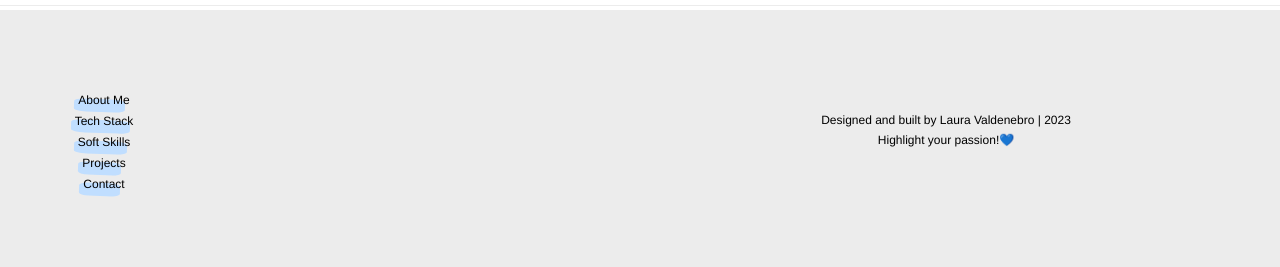
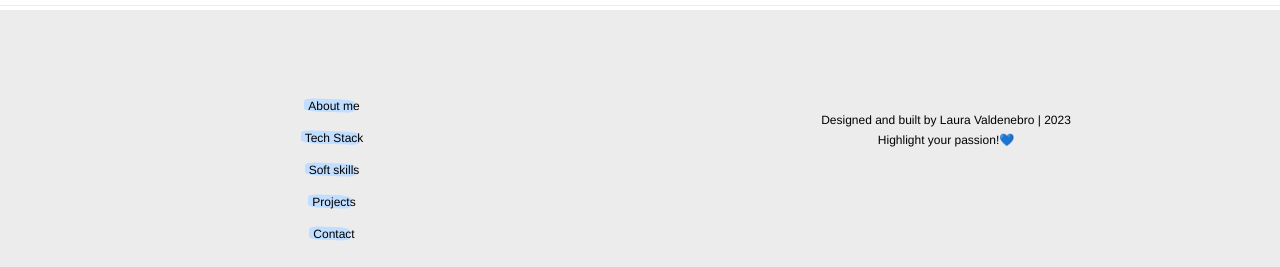
Before and after one commit to lvaldenebro/portfolio, a React (Create React App) app: page / in a window 1280 px wide. Shown: the part 4135-4402 px from the top of the page. Before the commit the page ends 4350 px from the top, so only its background shows below. Built offline with nearby package versions, Linux system fonts and the light colour scheme.

Commit message:
divides footer in components

```diff
--- a/src/components/App.js
+++ b/src/components/App.js
@@ -24,6 +24,7 @@ import TechStack from './techStack/TechStack';
 import SoftSkills from './softSkills/SoftSkills';
 import Projects from './projects/Projects';
 import Contact from './contact/Contact';
+import Footer from './footer/Footer';
 
 function App() {
 return (
@@ -40,24 +41,7 @@ return (
             <Contact />
 
         </main>
-        <footer className="container-fluid footer section text-center">
-            <div className="row">
-                <div className="col">
-                    <nav className="nav col flex-column nav-bottom">
-                        <a className="nav-link link" aria-current="page" href="#about-me"><span className="highlight-container"><span className="highlight">About Me</span></span></a>
-                        <a className="nav-link link" href="#tech-stack"><span className="highlight-container"><span className="highlight">Tech Stack</span></span></a>
-                        <a className="nav-link link" href="#soft-skills"><span className="highlight-container"><span className="highlight">Soft Skills</span></span></a>
-                        <a className="nav-link link" href="#projects"><span className="highlight-container"><span className="highlight">Projects</span></span></a>
-                        <a className="nav-link link"  href="#contact"><span className="highlight-container"><span className="highlight">Contact</span></span></a>
-                    </nav>
-                </div>
-
-                <div className="col credits">
-                    <p>Designed and built by Laura Valdenebro | 2023</p>
-                    <p>Highlight your passion!💙</p>
-                </div>
-            </div>
-        </footer>
+        <Footer />
 
     </div>
 );
--- /dev/null
+++ b/src/components/footer/Credits.js
@@ -0,0 +1,9 @@
+const Credits = () => {
+
+    return (
+        <div className="col credits">
+            <p>Designed and built by Laura Valdenebro | 2023</p>
+            <p>Highlight your passion!💙</p>
+        </div>
+)};
+export default Credits;
--- /dev/null
+++ b/src/components/footer/Footer.js
@@ -0,0 +1,17 @@
+import NavList from '../general/NavList';
+import Credits from './Credits';
+
+const Footer = () => {
+    return (
+        <footer className="container-fluid footer section text-center">
+        <div className="row">
+            <div className="col">
+                <NavList />
+            </div>
+
+            <Credits />
+        </div>
+    </footer>
+)};
+
+export default Footer;
--- a/src/components/header/Header.js
+++ b/src/components/header/Header.js
@@ -1,5 +1,5 @@
 import PersonalLogo from './PersonalLogo';
-import NavList from './NavList';
+import NavList from '../general/NavList';
 
 const Header = () => {
     return (
--- a/src/styles/App.scss
+++ b/src/styles/App.scss
@@ -145,10 +145,6 @@ body {
     font-size: 12px;
 }
 
-.nav-bottom {
-    line-height: 1px;
-}
-
 .credits {
     line-height: 20px;
     @media all and (min-width: 576px) {
```
Also changed, not shown: src/components/general/NavElement.js (renamed from src/components/header/NavElement.js), src/components/general/NavList.js (renamed from src/components/header/NavList.js).
